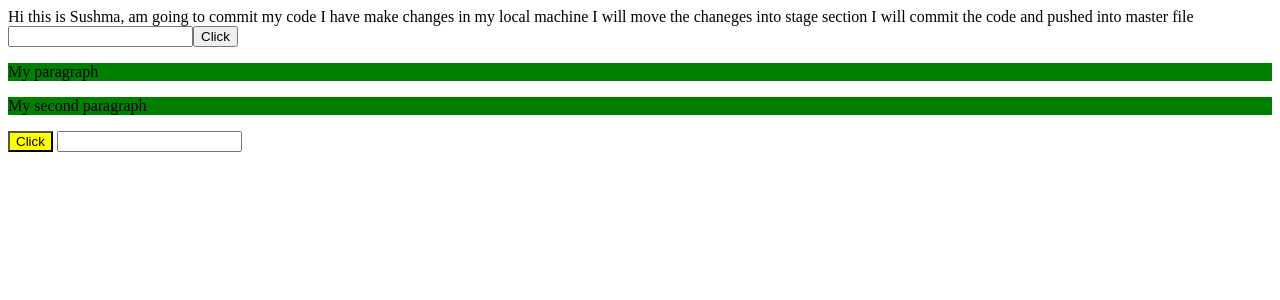
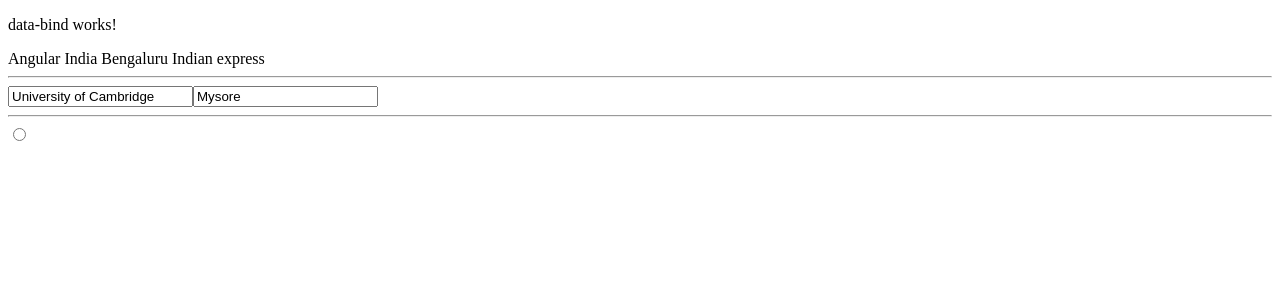
Before and after one commit to Sushmait/Own-Project, an Angular app: page / in a window 1280 px wide. Shown: the top 300 px of the page. Built offline with nearby package versions, Linux system fonts and the light colour scheme.

Commit message:
customized comp creation & databinding with examples

```diff
--- a/src/app/demo.component.ts
+++ b/src/app/Demo/demo.component.ts
@@ -8,9 +8,6 @@
 
 
 })
-
-
-
 export class DemoComponent{
 
 }
--- a/src/app/app.component.html
+++ b/src/app/app.component.html
@@ -1,4 +1,4 @@
-Hi this is Sushma,
+<!-- Hi this is Sushma,
 am going to commit my code
 
 I have make changes in my local machine
@@ -6,4 +6,6 @@
 I will commit the code and pushed into master file
 <input type="text"/>
 <button>Click</button>
-<my-para-comp></my-para-comp>
+<my-para-comp></my-para-comp> -->
+
+<app-data-bind></app-data-bind>
--- a/src/app/app.module.ts
+++ b/src/app/app.module.ts
@@ -2,12 +2,14 @@
 import { BrowserModule } from '@angular/platform-browser';
 
 import { AppComponent } from './app.component';
-import { DemoComponent } from './Demo.component';
+import { DemoComponent } from './Demo/demo.component';
+import { DataBindComponent } from './data-bind/data-bind.component';
 
 @NgModule({
   declarations: [
     AppComponent,
-    DemoComponent
+    DemoComponent,
+    DataBindComponent
   ],
   imports: [
     BrowserModule
--- /dev/null
+++ b/src/app/data-bind/data-bind.component.html
@@ -0,0 +1,11 @@
+<p>data-bind works!</p>
+{{CourseName}}
+{{CountryName}}
+{{CityName}}
+{{newspapername()}}
+<br>
+<hr>
+<input type="text" [value]="Universityname"/>
+<input type="text" [value]="Location"/>
+<hr>
+<input [type]="ControlType"/>
--- /dev/null
+++ b/src/app/data-bind/data-bind.component.ts
@@ -0,0 +1,37 @@
+import { Component, OnInit } from '@angular/core';
+
+@Component({
+  selector: 'app-data-bind',
+  templateUrl: './data-bind.component.html',
+  styleUrls: ['./data-bind.component.css']
+})
+export class DataBindComponent  {
+
+'controlNumber'=100;
+ControlType=""
+
+  constructor() {
+    this.control();}
+
+  control(){switch (this.controlNumber)
+    {case 100:{
+      this.ControlType ="radio";}
+  break;
+
+  case 200:{this.ControlType="checkbox"}
+  break;}
+}
+
+
+ CourseName="Angular";
+ CountryName="India"
+ CityName="Bengaluru"
+ newspapername(){return "Indian express"}
+
+
+ Universityname="University of Cambridge"
+ Location="Mysore";
+
+
+
+}
--- a/src/index.html
+++ b/src/index.html
@@ -11,6 +11,6 @@
   <app-root-Sushma></app-root-Sushma>
 
 
-  <input type="text"/>
+  <!-- <input type="text"/> -->
 </body>
 </html>
```
Also changed, not shown: src/app/Demo/demo.component.css (renamed from src/app/demo.component.css), src/app/Demo/demo.component.html (renamed from src/app/demo.component.html), src/app/data-bind/data-bind.component.css (added), 1 other file (tests, documents, lock files or other folders).
